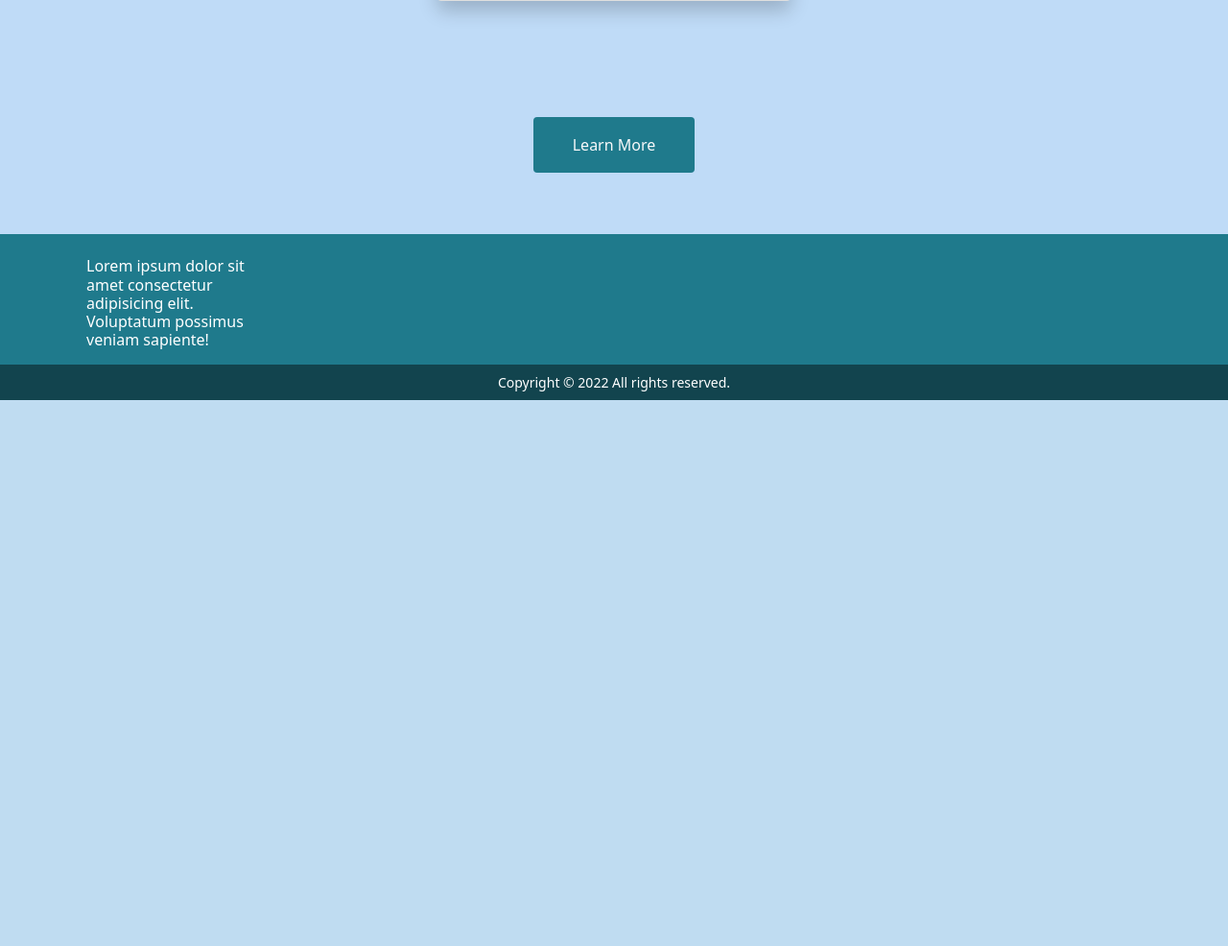
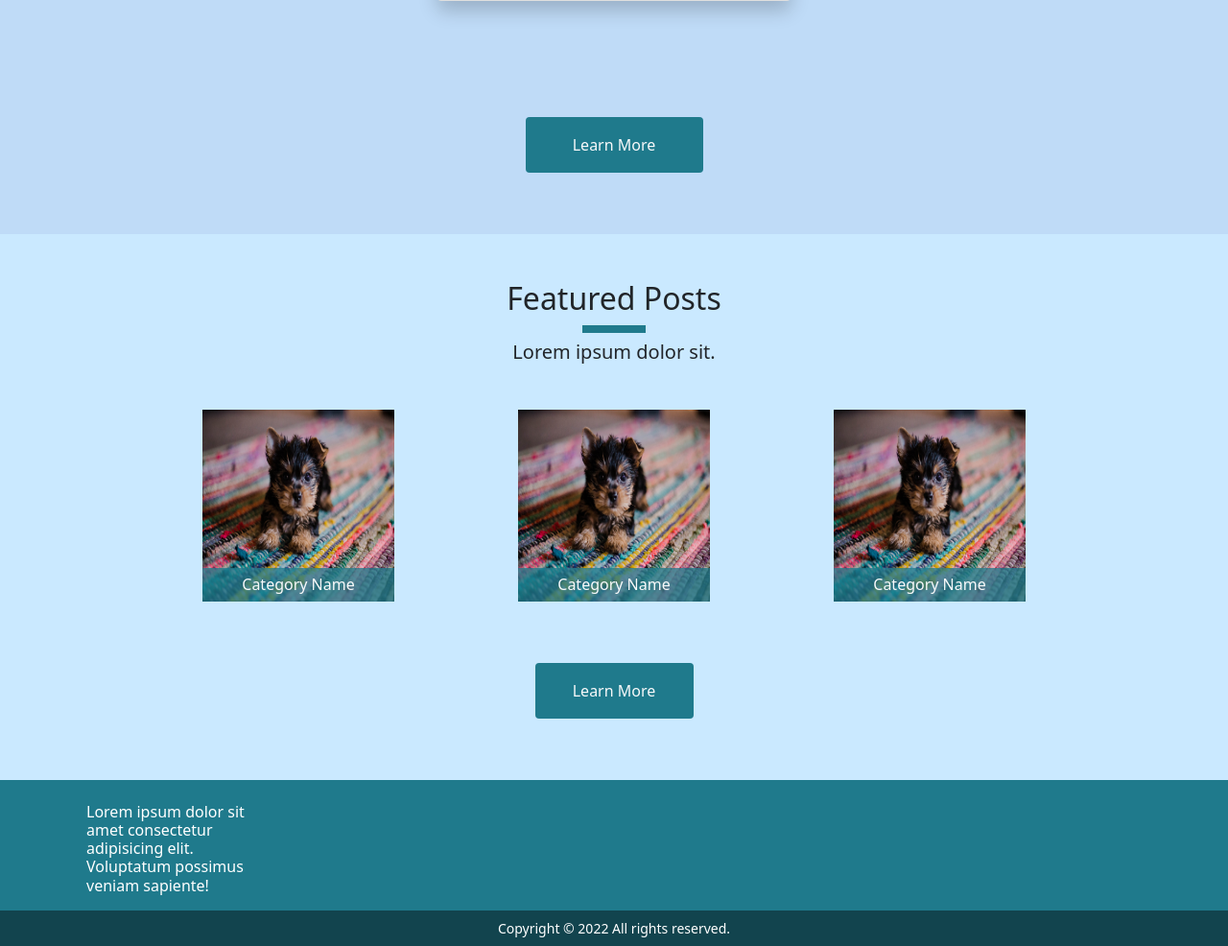
Before and after one commit to aaronfields484/paws, a WordPress theme: template themes/paws/front-page.php in a window 1280 px wide. Shown: the part 2377-3363 px from the top of the page at 96% size. Before the commit the page ends 2794 px from the top, so only its background shows below. Run offline with PHP 8.4 and a stand-in for WordPress, Linux system fonts and the light colour scheme; the site name, menu and one post (Sample post) are stand-ins, and other content is empty.

Commit message:
feat: category section

```diff
--- a/themes/paws/front-page.php
+++ b/themes/paws/front-page.php
@@ -86,4 +86,31 @@
         </div>
     </section>
 
+    <section class="front-page__featured-categories pt-5 pb-3">
+        <div class="container">
+            <div class="front-page__heading">
+               <h2>Featured Posts</h2>
+               <hr>
+               <h5>Lorem ipsum dolor sit.</h5>
+            </div>
+            <div class="featured-categories pb-5">
+                <div class="f-category">
+                    <img src="<?php echo get_template_directory_uri() ?>/img/category-placeholder.jpg" alt="" width="200px" height="200px">
+                    <h6 class="py-2 f-category__title text-light">Category Name</h6>
+                </div>
+                <div class="f-category">
+                    <img src="<?php echo get_template_directory_uri() ?>/img/category-placeholder.jpg" alt="" width="200px" height="200px">
+                    <h6 class="py-2 f-category__title text-light">Category Name</h6>
+                </div>
+                <div class="f-category">
+                    <img src="<?php echo get_template_directory_uri() ?>/img/category-placeholder.jpg" alt="" width="200px" height="200px">
+                    <h6 class="py-2 f-category__title text-light">Category Name</h6>
+                </div>
+            </div>
+            <div class="featured-category__button pt-3 pb-5">
+                <a href="#" class="btn button-secondary text-light">Learn More</a>
+            </div>
+        </div>
+    </section>
+
 <?php get_footer() ?>
--- a/themes/paws/styles/_components.scss
+++ b/themes/paws/styles/_components.scss
@@ -44,6 +44,7 @@ nav {
     width: 100%;
     z-index: 2;
     transition: background-color 0.3s;
+    top: 0;
 
     &:hover {
 
@@ -157,7 +158,19 @@ footer {
 
     a {
 
-        width: 15%;
+        min-width: 185px;
+        padding: 1em;
+    }
+}
+
+.featured-category__button {
+
+    margin: auto;
+    text-align: center;
+
+    a {
+
+        width: 165px;
         padding: 1em;
     }
 }
@@ -200,3 +213,33 @@ footer {
 
     transition: all 0.3s ease-in-out;
 }
+
+/* Category */
+
+.f-category__title {
+
+    background-color: #1f7a8cbe;
+    width: 200px;
+    text-align: center;
+    position: relative;
+    bottom: 35px;
+}
+
+.f-category {
+
+    width: 200px;
+    height: 200px;
+    overflow: hidden;
+
+    &:hover img{
+
+        transform: scale(1.1) rotate(4deg);
+        filter: opacity(0.4) drop-shadow(0 0 0 #1f7a9cbe);
+        transition: all 0.15s ease-in-out;
+    }
+
+    img {
+
+        transition: all 0.3s ease-in-out;
+    }
+}
--- a/themes/paws/styles/_layout.scss
+++ b/themes/paws/styles/_layout.scss
@@ -46,3 +46,13 @@
     margin: 25px;
     row-gap: 15px;
 }
+
+/* Featured Categories */
+.featured-categories {
+
+    padding-top: 40px;
+    display: flex;
+    justify-content: space-evenly;
+    flex-wrap: wrap;
+    row-gap: 15px;
+}
--- a/themes/paws/styles/main.css
+++ b/themes/paws/styles/main.css
@@ -46,6 +46,7 @@ nav {
   z-index: 2;
   -webkit-transition: background-color 0.3s;
   transition: background-color 0.3s;
+  top: 0;
 }
 
 nav:hover {
@@ -138,7 +139,17 @@ footer hr {
 }
 
 .featured-post__button a {
-  width: 15%;
+  min-width: 185px;
+  padding: 1em;
+}
+
+.featured-category__button {
+  margin: auto;
+  text-align: center;
+}
+
+.featured-category__button a {
+  width: 165px;
   padding: 1em;
 }
 
@@ -176,6 +187,35 @@ footer hr {
           transform: scale(1.05, 1.05);
   -webkit-transition: all 0.15s ease-in-out;
   transition: all 0.15s ease-in-out;
+}
+
+/* Category */
+.f-category__title {
+  background-color: #1f7a8cbe;
+  width: 200px;
+  text-align: center;
+  position: relative;
+  bottom: 35px;
+}
+
+.f-category {
+  width: 200px;
+  height: 200px;
+  overflow: hidden;
+}
+
+.f-category:hover img {
+  -webkit-transform: scale(1.1) rotate(4deg);
+          transform: scale(1.1) rotate(4deg);
+  -webkit-filter: opacity(0.4) drop-shadow(0 0 0 #1f7a9cbe);
+          filter: opacity(0.4) drop-shadow(0 0 0 #1f7a9cbe);
+  -webkit-transition: all 0.15s ease-in-out;
+  transition: all 0.15s ease-in-out;
+}
+
+.f-category img {
+  -webkit-transition: all 0.3s ease-in-out;
+  transition: all 0.3s ease-in-out;
 }
 
 /* Layout */
@@ -223,4 +263,18 @@ footer hr {
   margin: 25px;
   row-gap: 15px;
 }
+
+/* Featured Categories */
+.featured-categories {
+  padding-top: 40px;
+  display: -webkit-box;
+  display: -ms-flexbox;
+  display: flex;
+  -webkit-box-pack: space-evenly;
+      -ms-flex-pack: space-evenly;
+          justify-content: space-evenly;
+  -ms-flex-wrap: wrap;
+      flex-wrap: wrap;
+  row-gap: 15px;
+}
 /*# sourceMappingURL=main.css.map */
```
Also changed, not shown: themes/paws/img/category-placeholder.jpg (added), 1 other file.
